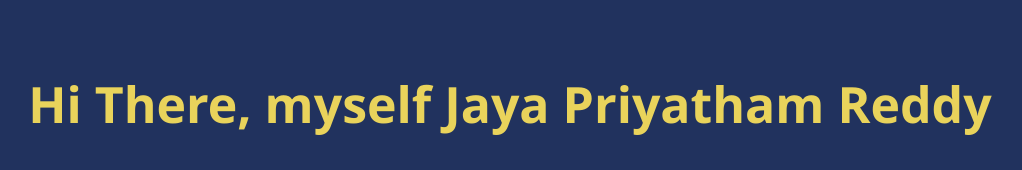
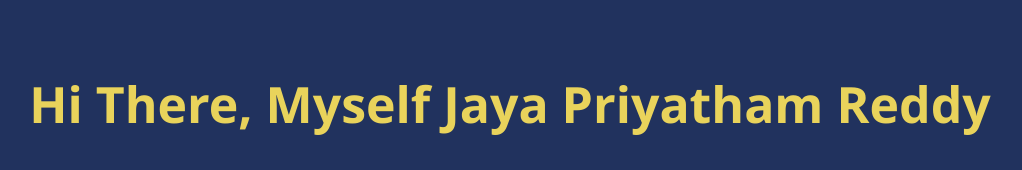
Before and after one commit to Priyatham-Reddy7/portfolio-v1, a React (Vite) app: page / in a window 1280 px wide. Shown: the part 221-391 px from the top of the page, without its empty margins (130-1152 px from the left). Built offline with nearby package versions, Linux system fonts and the light colour scheme.

Commit message:
Update Title

```diff
--- a/src/pages/Home.jsx
+++ b/src/pages/Home.jsx
@@ -9,7 +9,7 @@ const Home = () => {
         <>
             <div className="home">
                 <div className="about">
-                    <h2>Hi There, myself Jaya Priyatham Reddy</h2>
+                    <h2>Hi There, Myself Jaya Priyatham Reddy</h2>
                     <div className="prompt">
                         <p>
                             Software Developer with a passion for learning and
```
